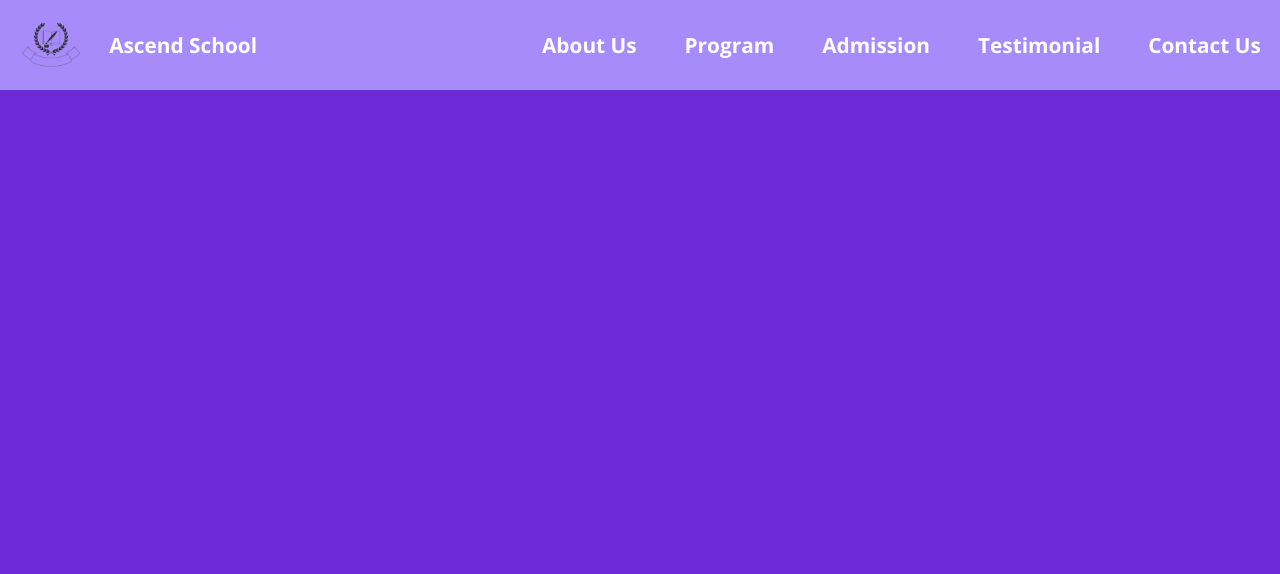
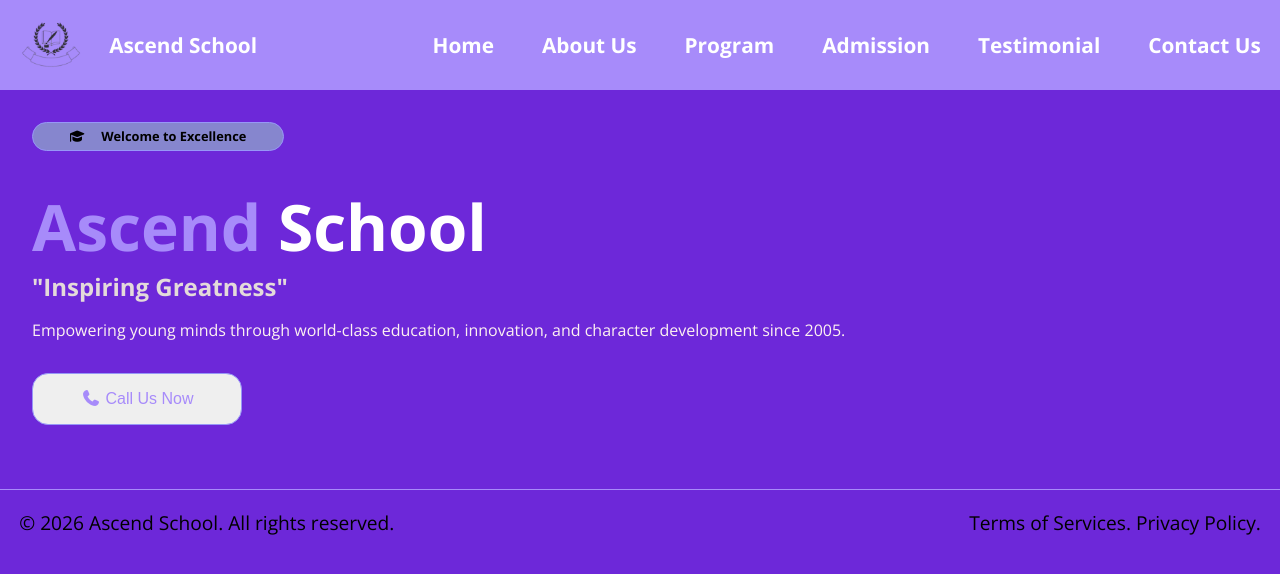
Before and after one commit to Eniola1110/school-website, a Vue app: page /school-website/ in a window 1280 px wide. Shown: the top 574 px of the page. Built offline with nearby package versions, Linux system fonts and the light colour scheme; a web font is replaced by a local one.

Commit message:
fixed corrections, update home.vue and update ui interface

```diff
--- a/index.html
+++ b/index.html
@@ -5,6 +5,7 @@
     <link rel="icon" href="/favicon.ico">
     <meta name="viewport" content="width=device-width, initial-scale=1.0">
     <title>School Website</title>
+    <link rel="stylesheet" href="https://cdnjs.cloudflare.com/ajax/libs/font-awesome/7.0.1/css/all.min.css">
   </head>
   <body>
     <div id="app"></div>
--- a/src/App.vue
+++ b/src/App.vue
@@ -1,5 +1,6 @@
 <script setup>
 import Nav from './components/Nav.vue'
+
 </script>
 
 <template>
--- a/src/Components/Nav.vue
+++ b/src/Components/Nav.vue
@@ -12,12 +12,12 @@ import { RouterLink } from 'vue-router';
                 </RouterLink>
             </div>
             <div class="links">
-            <RouterLink to="/"></RouterLink>
-            <RouterLink to="/About">About Us</RouterLink>
-            <RouterLink to="/Program">Program</RouterLink>
-            <RouterLink to="/Admission">Admission</RouterLink>
-            <RouterLink to="/Testimonial">Testimonial</RouterLink>
-            <RouterLink to="/Contact">Contact Us</RouterLink>
+            <RouterLink to="/">Home</RouterLink>
+            <RouterLink to="/about">About Us</RouterLink>
+            <RouterLink to="/program">Program</RouterLink>
+            <RouterLink to="/admission">Admission</RouterLink>
+            <RouterLink to="/testimonial">Testimonial</RouterLink>
+            <RouterLink to="/contact">Contact Us</RouterLink>
             </div>
         </div>
     </nav>
--- a/src/router/index.js
+++ b/src/router/index.js
@@ -1,47 +1,48 @@
 import { createRouter, createWebHistory } from "vue-router";
-import About from "@/view/About.vue";
-import Admission from "@/view/Admission.vue";
-import Contact from "@/view/Contact.vue";
-import Home from "@/view/Home.vue";
-import Program from "@/view/Program.vue";
-import Testimonial from "@/view/Testimonial.vue";
+import About from "@/views/About.vue";
+import Admission from "@/views/Admission.vue";
+import Contact from "@/views/Contact.vue";
+import Program from "@/views/Program.vue";
+import Testimonial from "@/views/Testimonial.vue";
+import Home from "@/views/Home.vue";
 
 const routes = [
     {
-        path: "/About",
-        name: About,
+        path: "/",
+        name: 'Home',
+        component: Home,
+    },
+    {
+        path: "/about",
+        name: "About",
         component: About,
     },
     {
-        path: "/Admission",
-        name: Admission,
+        path: "/admission",
+        name: "Admission",
         component: Admission,
     },
+
     {
-        path: "/Contact",
-        name: Contact,
-        component: Contact,
-    },
-    {
-        path: "/",
-        name: Home,
-        component: Home,
-    },
-    {
-        path: "/Program",
-        name: Program,
+        path: "/program",
+        name: "Program",
         component: Program,
     },
     {
-        path: "/Testimonial",
-        name: Testimonial,
+        path: "/testimonial",
+        name: "Testimonial",
         component: Testimonial,
+    },
+    {
+        path: "/contact",
+        name: "Contact",
+        component: Contact,
     },
 ]
 
 const router = createRouter({
-    history: createWebHistory(),
-    routes
+    history: createWebHistory('school-website/'),
+    routes,
 })
 
 export default router
--- a/src/view/Home.vue
+++ /dev/null
@@ -1,26 +0,0 @@
-<script setup>
-import Footer from '@/components/Footer.vue';
-</script>
-
-<template>
-        <section id="Home">
-
-            <div class="banner">
-                <p class="welcome">Welcome to Excellence</p>
-                <h1>Ascend <span>School</span></h1>
-                <p>"Inspiring Greatness"</p>
-                <p>Empowering young minds through world-class education, innovation, and character development since 2005. </p>
-                <RouterLink to="/Contact"><button>Call Us Now</button></RouterLink>
-            </div>
-            <section>
-               <Footer/>
-            </section>
-
-        </section>
-</template>
-
-<style scoped>
-     .welcome{
-        background-color: transparent;
-     }
-</style>
--- /dev/null
+++ b/src/views/Home.vue
@@ -0,0 +1,67 @@
+<script setup>
+import Footer from '@/components/Footer.vue';
+</script>
+
+<template>
+        <section id="home">
+            <div class="banner">
+                <p class="welcome"><i class="fa fa-graduation-cap" aria-hidden="true"></i>Welcome to Excellence</p>
+                <h1>Ascend <span>School</span></h1>
+                <p class="great">"Inspiring Greatness"</p>
+                <p class="empower">Empowering young minds through world-class education, innovation, and character development since 2005. </p>
+                <RouterLink to="/Contact"><button class="btn"><i class="fa fa-phone" aria-hidden="true"></i>
+                Call Us Now</button></RouterLink>
+            </div>
+            <section>
+               <Footer/>
+            </section>
+
+        </section>
+</template>
+
+<style scoped>
+    .banner{
+        padding: 2rem;
+        font-family: "Open Sans", sans-serif;
+    }
+     .welcome{
+        background-color: rgb(134, 134, 206);
+        width: 20%;
+        text-align: center;
+        padding: 0.3rem 0.2rem;
+        border: 0.1rem solid rgb(151, 151, 247);
+        border-radius: 2rem;
+        font-weight: bold;
+        font-size: 0.8rem;
+     }
+     .welcome i{
+        padding-right: 1rem;
+     }
+
+     .banner h1{
+        padding-top: 2rem;
+        font-size: 4rem;
+        color: var(--secondary);
+     }
+     .banner span{
+        color: var(--white);
+     }
+     .great{
+        font-size: 1.5rem ;
+        color: rgb(228, 218, 218);
+        font-weight: bold;
+     }
+     .empower{
+        color: rgb(253, 241, 241);
+        font-size: 1rem;
+        padding-top: 1rem;
+     }
+     .btn{
+        padding: 1rem 3rem;
+        margin-top: 2rem;
+        border: 1px solid  rgb(151, 151, 247);
+        color: var(--secondary);
+        font-size: 1rem;
+        border-radius: 1rem;
+     }
+</style>
```
Also changed, not shown: src/views/About.vue (renamed from src/view/About.vue), src/views/Admission.vue (renamed from src/view/Admission.vue), src/views/Contact.vue (renamed from src/view/Contact.vue), src/views/Program.vue (renamed from src/view/Program.vue), src/views/Testimonial.vue (renamed from src/view/Testimonial.vue).
